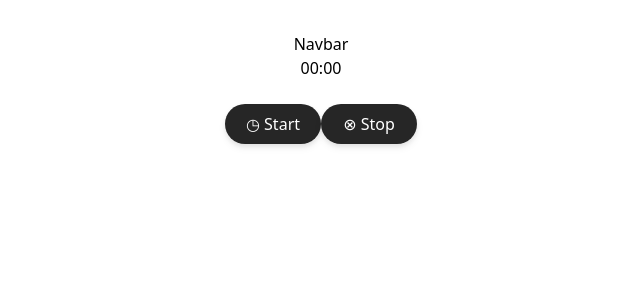
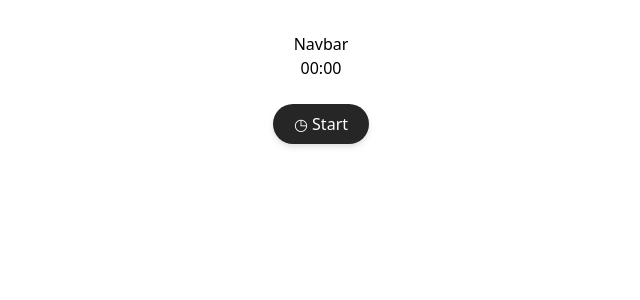
Before and after one commit to sureshgrdr/react_tailwind_css, a React (Vite) app: page / in a window 1280 px wide. Shown: the top 300 px of the page, without its empty margins (319-959 px from the left). Built offline with nearby package versions, Linux system fonts and the light colour scheme; the HTML template or start-up script is replaced by a standard one.

Commit message:
start and stop

```diff
--- a/src/pages/Timer.jsx
+++ b/src/pages/Timer.jsx
@@ -1,6 +1,7 @@
 import React, { useState } from "react";
 
 export default function Timer() {
+  const [toggler, setToggler] = useState(true);
   let time = 300;
   let timerId;
   const timer = () => {
@@ -21,36 +22,31 @@ export default function Timer() {
   };
   if (timerId) clearInterval(timerId);
 
-  const toggleBtn = (btn) => {
-    let toggle = document.querySelector(`.${btn}`);
-    toggle.style.display === "none"
-      ? (toggle.style.display = "block")
-      : (toggle.style.display = "none");
-    console.log(toggle);
-  };
-
   return (
     <div>
       <p className="disTime">00:00</p>
       <br />
+      {toggler ? (
         <button
           className="btn startBtn"
           onClick={() => {
+            setToggler(false);
             timerId = timer();
-          toggleBtn("startBtn");
           }}
         >
           ◷ Start
         </button>
+      ) : (
         <button
           className="btn stopBtn"
           onClick={() => {
+            setToggler(true);
             clearInterval(timerId);
-          toggleBtn("stopBtn");
           }}
         >
           ⊗ Stop
         </button>
+      )}
     </div>
   );
 }
```
Lines whose indentation alone changed are shown as unchanged.
